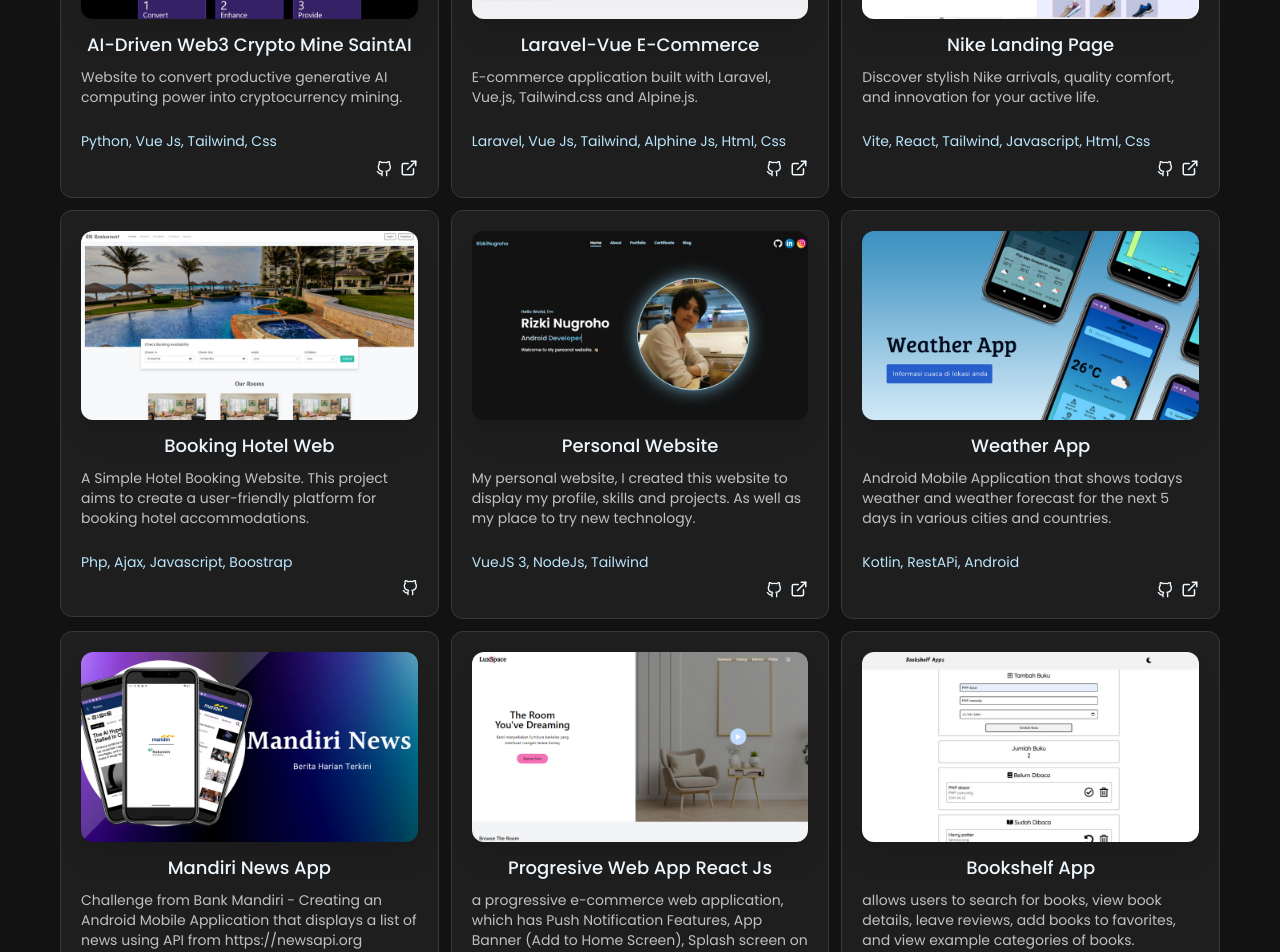
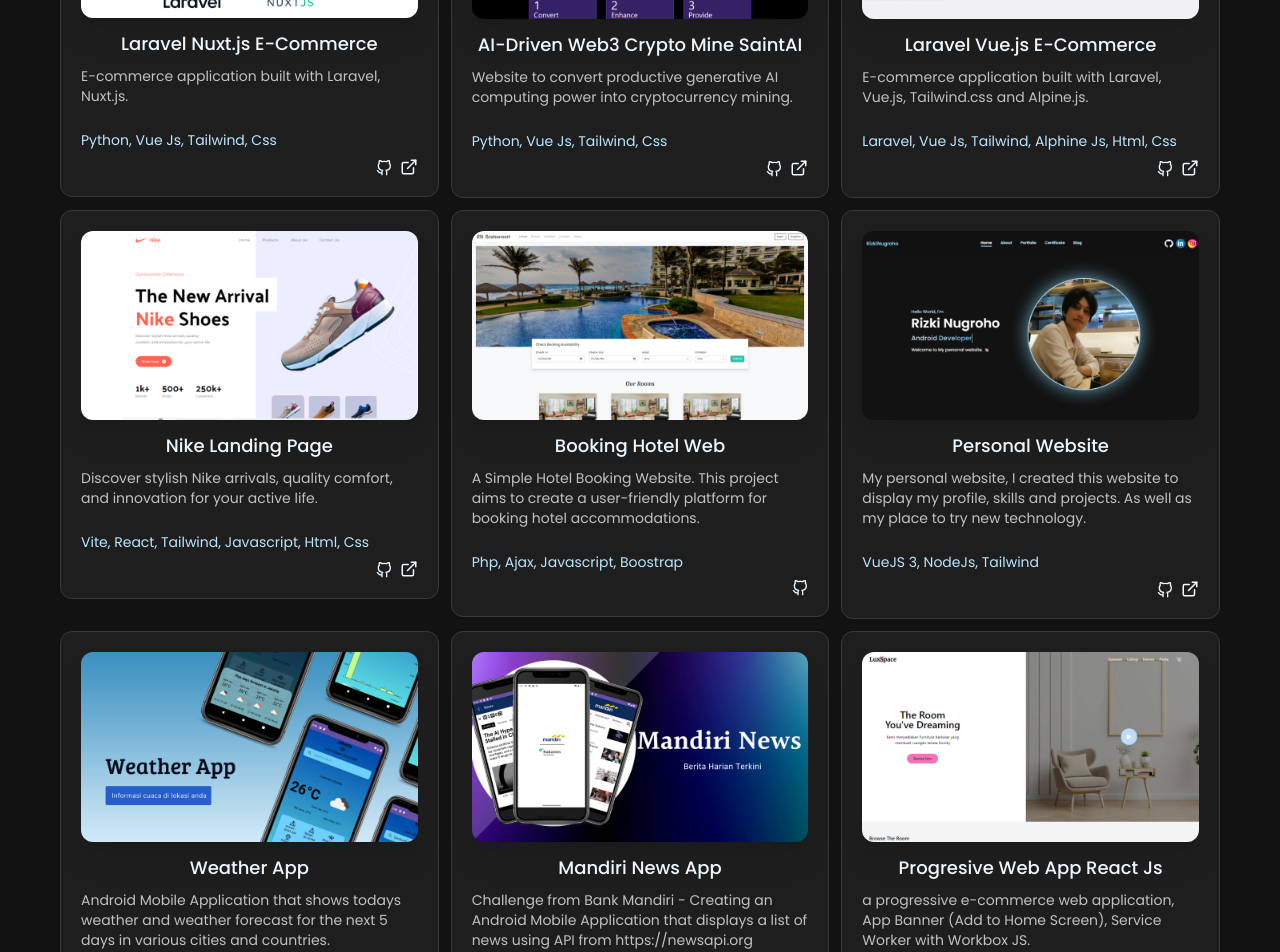
Before and after one commit to rizkinugrohho/my-portofolio-v2, a Vue app: page /portfolio in a window 1280 px wide. Shown: the part 500-1452 px from the top of the page. Built offline with nearby package versions, Linux system fonts and the light colour scheme.

Commit message:
update my portfolio

```diff
--- a/src/views/PortfolioView.vue
+++ b/src/views/PortfolioView.vue
@@ -6,6 +6,16 @@
       items: [
         {
           id: 1,
+          name: 'Laravel Nuxt.js E-Commerce',
+          imageUrl: 'laravel-nuxt',
+          status: 'E-commerce application built with Laravel, Nuxt.js.',
+          tech: 'Python, Vue Js, Tailwind, Css',
+          github: 'https://github.com/rizkinugrohho/nuxt-ecommerce',
+          demo: 'https://www.youtube.com/watch?v=N2I7d__Z1DM',
+          category: 'web'
+        },
+        {
+          id: 2,
           name: 'AI-Driven Web3 Crypto Mine SaintAI',
           imageUrl: 'saint',
           status: 'Website to convert productive generative AI computing power into cryptocurrency mining.',
@@ -15,8 +25,8 @@
           category: 'web'
         },
         {
-          id: 2,
-          name: 'Laravel-Vue E-Commerce',
+          id: 3,
+          name: 'Laravel Vue.js E-Commerce',
           imageUrl: 'laravel-vue',
           status: 'E-commerce application built with Laravel, Vue.js, Tailwind.css and Alpine.js.',
           tech: 'Laravel, Vue Js, Tailwind, Alphine Js, Html, Css',
@@ -25,7 +35,7 @@
           category: 'web'
         },
         {
-          id: 3,
+          id: 4,
           name: 'Nike Landing Page',
           imageUrl: 'landingpage',
           status: 'Discover stylish Nike arrivals, quality comfort, and innovation for your active life.',
@@ -35,7 +45,7 @@
           category: 'web'
         },
         {
-          id: 4,
+          id: 5,
           name: 'Booking Hotel Web',
           imageUrl: 'portfolio-hotel',
           status: 'A Simple Hotel Booking Website. This project aims to create a user-friendly platform for booking hotel accommodations.',
@@ -45,7 +55,7 @@
           category: 'web'
         },
         {
-          id: 5,
+          id: 6,
           name: 'Personal Website',
           imageUrl: 'portfolio_v2',
           status: 'My personal website, I created this website to display my profile, skills and projects. As well as my place to try new technology.',
@@ -55,7 +65,7 @@
           category: 'web'
         },
         {
-          id: 6,
+          id: 7,
           name: 'Weather App',
           imageUrl: 'weatherapp',
           status: 'Android Mobile Application that shows todays weather and weather forecast for the next 5 days in various cities and countries.',
@@ -75,17 +85,17 @@
           category: 'mobile'
         },
         {
-          id: 8,
+          id: 9,
           name: 'Progresive Web App React Js',
           imageUrl: 'webapp',
-          status: 'a progressive e-commerce web application, which has Push Notification Features, App Banner (Add to Home Screen), Splash screen on the application, Service Worker with Workbox JS.',
+          status: 'a progressive e-commerce web application, App Banner (Add to Home Screen), Service Worker with Workbox JS.',
           tech: 'ReactJs, NodeJs, Tailwind',
           github: 'https://github.com/rizkinugrohho/Web_Apps_With_React_Js',
           demo: 'https://web-apps-phi.vercel.app/',
           category: 'web'
         },
         {
-          id: 9,
+          id: 10,
           name: 'Bookshelf App',
           imageUrl: 'bookshelf',
           status: 'allows users to search for books, view book details, leave reviews, add books to favorites, and view example categories of books.',
```
Also changed, not shown: public/img/portfolio-laravel-nuxt.png (added).
